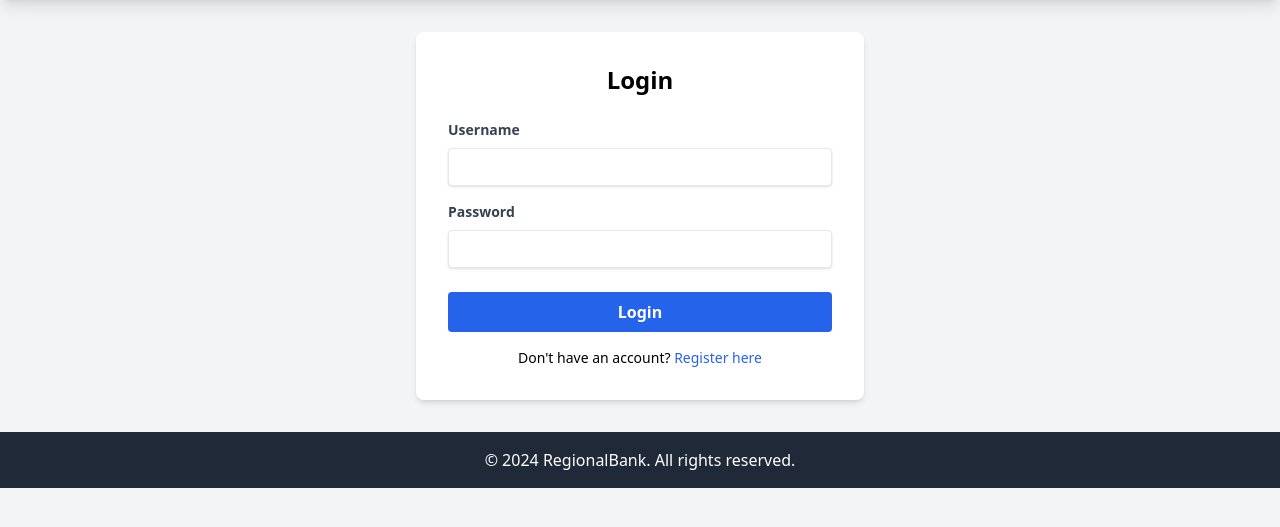
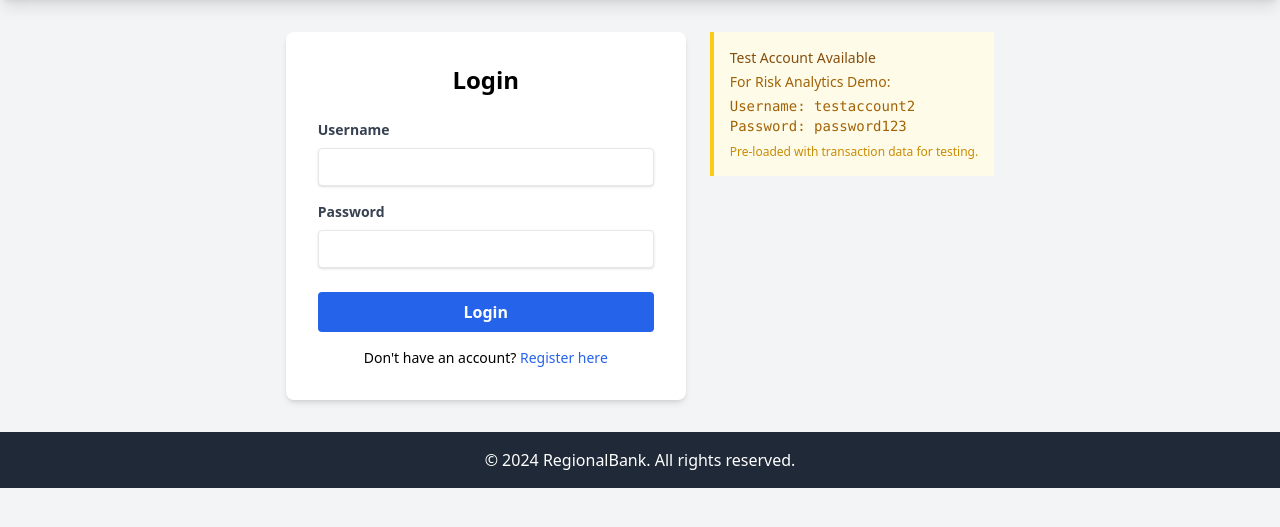
Before and after one commit to sheinhtetsai99/AI-in-Fin-Project, a Flask app: page /login in a window 1280 px wide. Shown: the part 60-587 px from the top of the page. Run offline with Flask 3, Linux system fonts and the light colour scheme; some libraries are stand-ins or nearby versions.

Commit message:
Update login.html

```diff
--- a/templates/login.html
+++ b/templates/login.html
@@ -3,7 +3,9 @@
 {% block title %}Login{% endblock %}
 
 {% block content %}
-<div class="max-w-md mx-auto bg-white rounded-lg shadow-md p-8">
+<div class="max-w-4xl mx-auto mt-8 flex justify-center gap-6">
+    <!-- Login Form -->
+    <div class="bg-white rounded-lg shadow-md p-8 w-[400px]">
         <h2 class="text-2xl font-bold mb-6 text-center">Login</h2>
         <form method="POST" action="{{ url_for('login') }}">
             <div class="mb-4">
@@ -30,4 +32,16 @@
             <a href="{{ url_for('register') }}" class="text-blue-600 hover:text-blue-800">Register here</a>
         </p>
     </div>
+
+    <!-- Compact Test Account Notice -->
+    <div class="bg-yellow-50 border-l-4 border-yellow-400 p-4 h-fit">
+        <p class="text-sm font-medium text-yellow-800">Test Account Available</p>
+        <p class="text-sm text-yellow-700 mt-1">For Risk Analytics Demo:</p>
+        <div class="text-sm font-mono mt-1 text-yellow-700">
+            <div>Username: testaccount2</div>
+            <div>Password: password123</div>
+        </div>
+        <p class="text-xs text-yellow-600 mt-2">Pre-loaded with transaction data for testing.</p>
+    </div>
+</div>
 {% endblock %}
```
Lines whose indentation alone changed are shown as unchanged.
